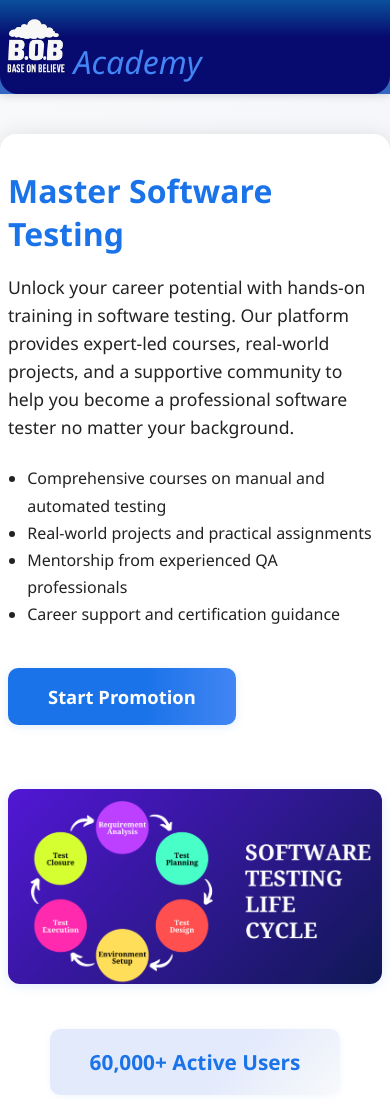
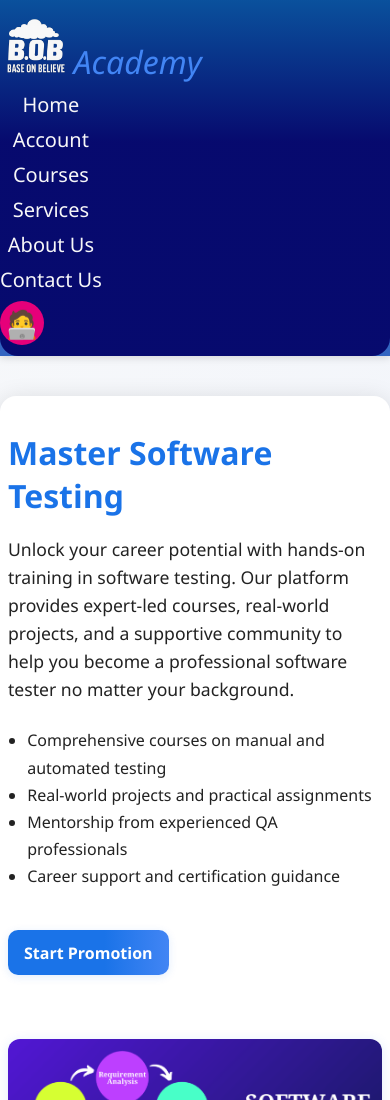
Before and after one commit to INVESTORB1/Quality-Assurance-Testing, a plain HTML site: page engainsmedia-homepage.html in a window 390 px wide. Shown: the top 1100 px of the page. Drawn offline with Linux system fonts and the light colour scheme.

Commit message:
Improve mobile responsiveness for homepage layout

```diff
--- a/engainsmedia-homepage.css
+++ b/engainsmedia-homepage.css
@@ -293,4 +293,40 @@ footer {
 @media (max-width: 600px) {
     .login-card { padding: 1.2rem 0.5rem; min-width: 90vw; }
     main { padding: 0.5rem; }
+        header {
+            padding: 0.7rem 0.2rem;
+            min-height: 48px;
+        }
+        header > div {
+            flex-direction: column !important;
+            gap: 0.5rem !important;
+            align-items: flex-start !important;
+        }
+        nav {
+            flex-direction: column !important;
+            gap: 0.5rem !important;
+            margin-left: 0 !important;
+            align-items: center !important;
+        }
+        .feature-slideshow {
+            width: 100vw;
+            min-width: 0;
+            height: auto;
+        }
+        .feature-slideshow-container {
+            margin: 0.5rem 0;
+        }
+        .stat, .feature, .step {
+            min-width: 90vw;
+            width: 98vw;
+            padding: 1rem 0.5rem;
+        }
+        .cta {
+            padding: 0.7rem 1rem;
+            font-size: 1rem;
+        }
+        img {
+            max-width: 90vw;
+            height: auto;
+        }
 }
```
